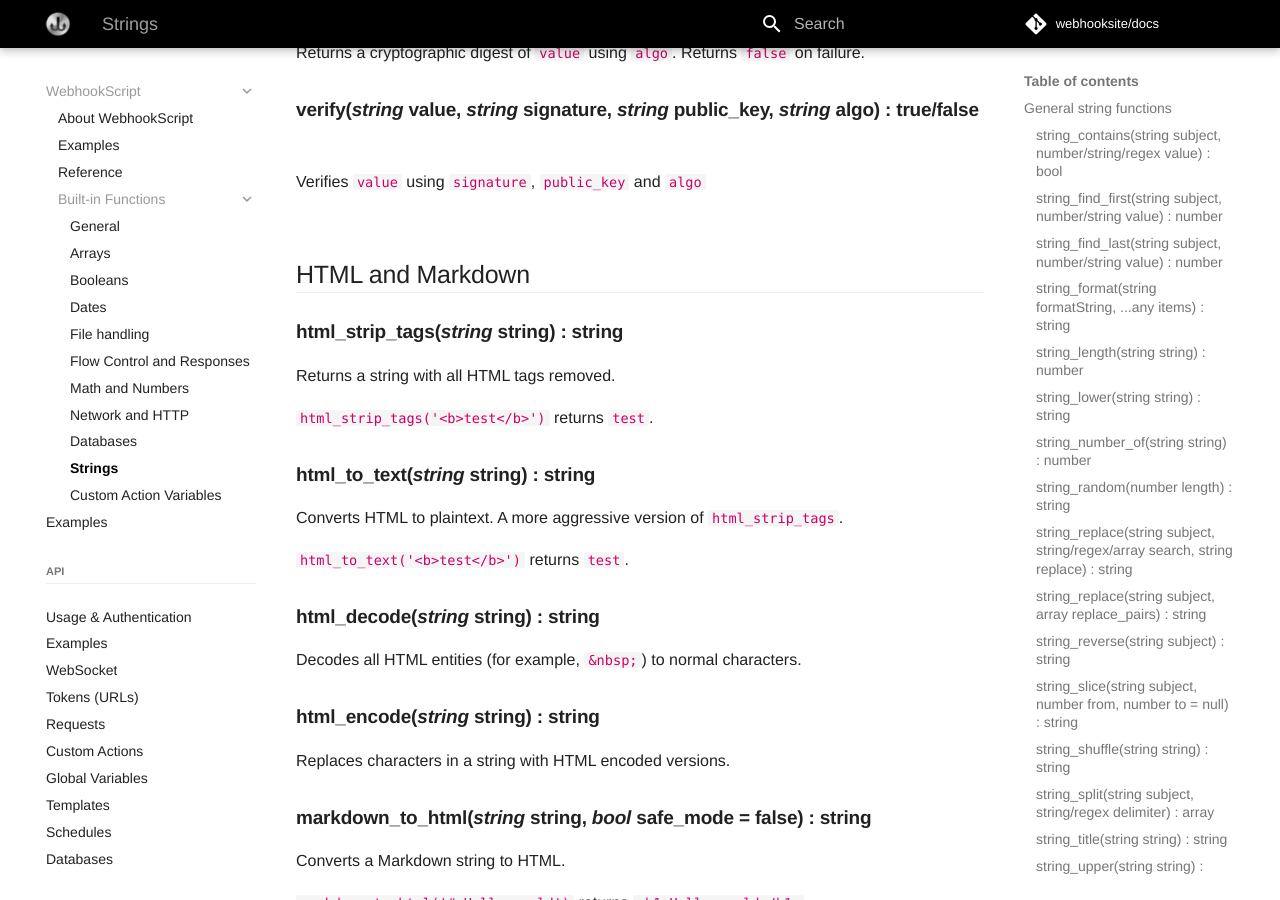
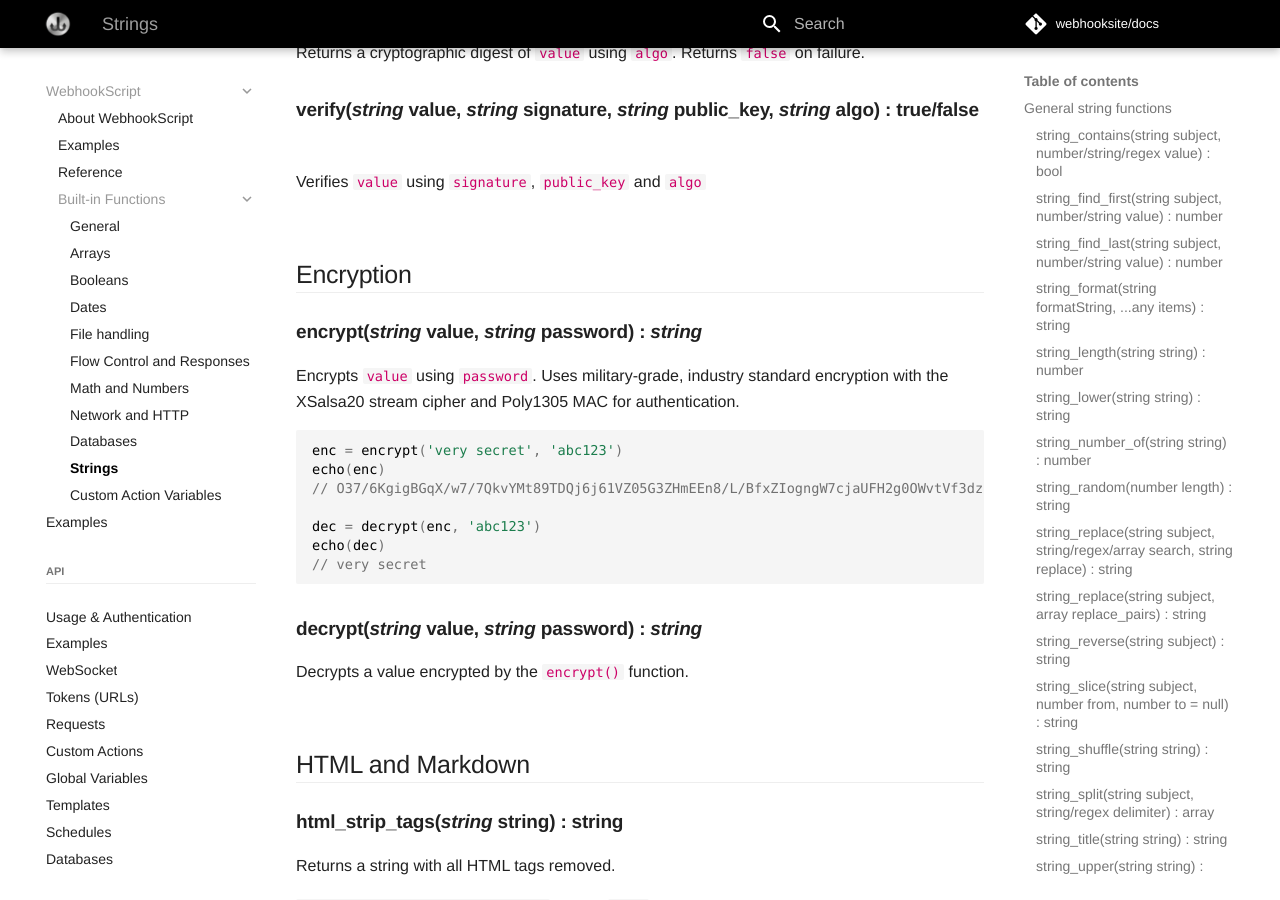
Before and after one commit to webhooksite/docs, an MkDocs documentation site: the page built from docs/webhookscript/functions/string.md, in a window 1280 px wide and 900 px high, scrolled down 6109 px. Built offline with MkDocs 1.6.1 and Material for MkDocs 9.7.7, drawn with Linux system fonts in a browser that asks for light colours; comment, search, counter and statistics services are not loaded.

Commit message:
Update docs

````diff
--- a/docs/news.markdown
+++ b/docs/news.markdown
@@ -27,6 +27,7 @@ Subscribe below to receive updates about improvements and new features on Webhoo
 ## 10 August 2026
 
 * Added Encrypt Text and Decrypt Text actions. [More info here](/custom-actions/action-types.html#encrypt-text)
+* WebhookScript: Added `encrypt()` and `decrypt()` actions. [More info here](/webhookscript/functions/string.html#encryption)
 
 ## 17 July 2026
 
--- a/docs/webhookscript/functions/string.md
+++ b/docs/webhookscript/functions/string.md
@@ -228,6 +228,27 @@ Returns a cryptographic digest of `value` using `algo`. Returns `false` on failu
 ### verify(***string*** value, ***string*** signature, ***string*** public_key, ***string*** algo) : true/false
 
 Verifies `value` using `signature`, `public_key` and `algo`
+
+## Encryption
+
+### encrypt(***string*** value, ***string*** password) : *string*
+
+Encrypts `value` using `password`. Uses military-grade, industry standard encryption with the XSalsa20 stream cipher and Poly1305 MAC for authentication.
+
+```javascript
+enc = encrypt('very secret', 'abc123')
+echo(enc)
+// O37/6KgigBGqX/w7/7QkvYMt89TDQj6j61VZ05G3ZHmEEn8/L/BfxZIogngW7cjaUFH2g0OWvtVf3dzrfdxVECSXUQ==
+
+dec = decrypt(enc, 'abc123')
+echo(dec)
+// very secret
+```
+
+### decrypt(***string*** value, ***string*** password) : *string*
+
+Decrypts a value encrypted by the `encrypt()` function.
+
 
 ## HTML and Markdown
 
````
